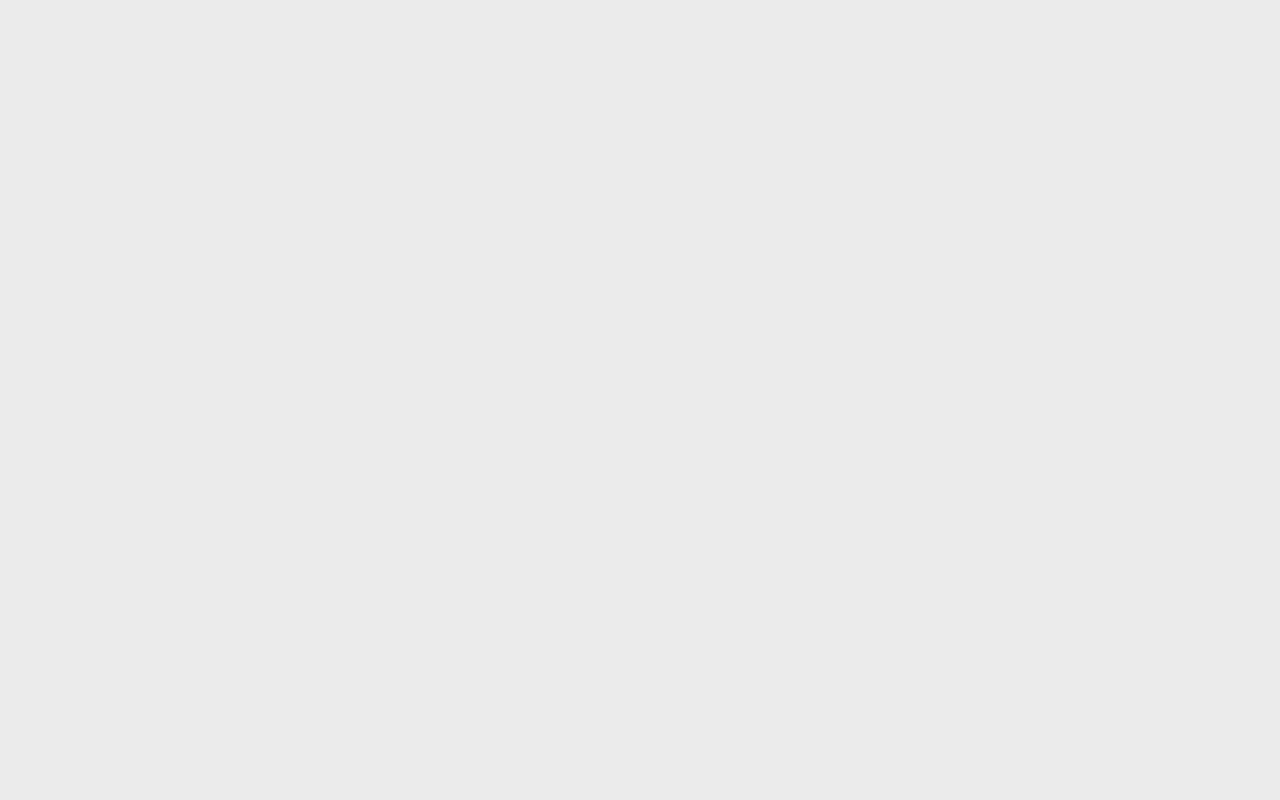
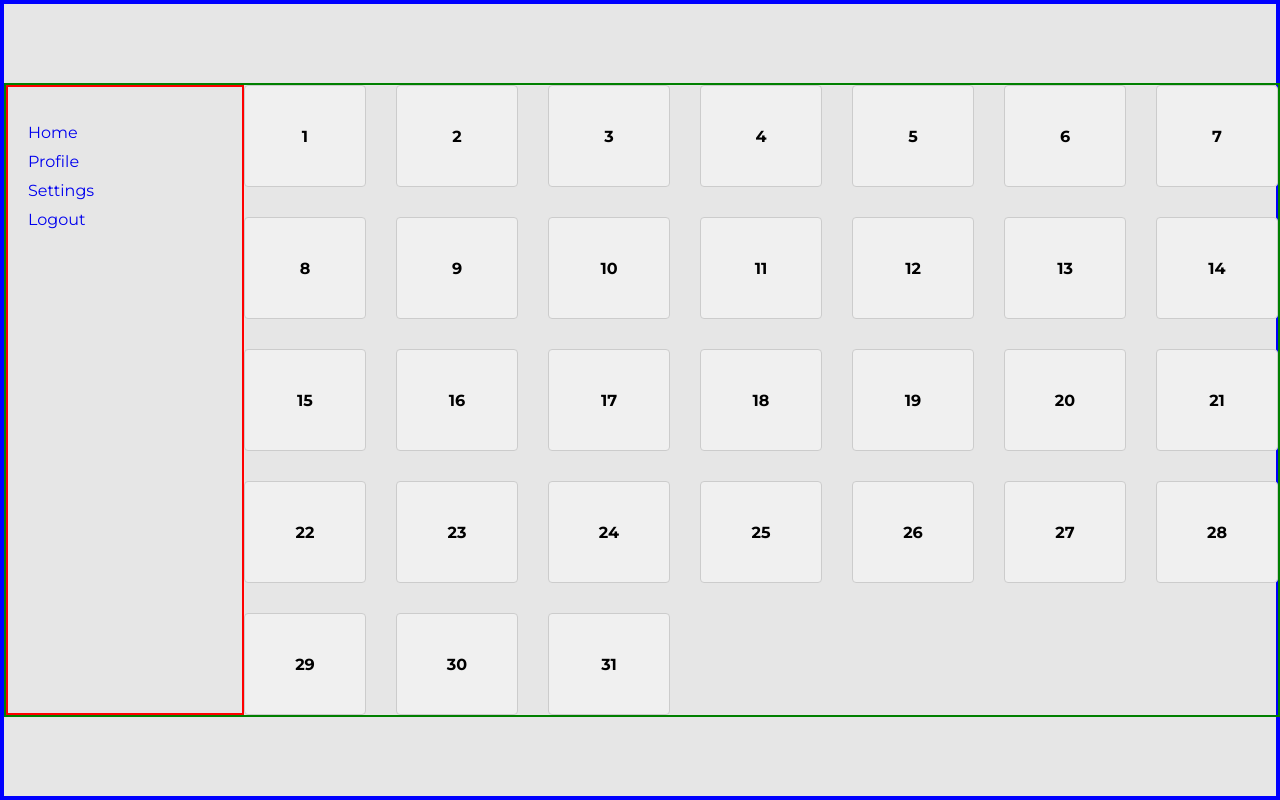
Before and after one commit to jacekrudek/daily-milestones, a React app in the folder client/: page /home in a window 1280 px wide. Before the commit this address had no page. Built offline with nearby package versions, Linux system fonts and the light colour scheme.

Commit message:
homepage template

```diff
--- a/client/public/index.html
+++ b/client/public/index.html
@@ -10,7 +10,10 @@
       content="Web site created using create-react-app"
     />
     <link rel="apple-touch-icon" href="%PUBLIC_URL%/logo192.png" />
-    <link href="https://fonts.googleapis.com/css2?family=Montserrat:wght@400;700&display=swap" rel="stylesheet">
+    <link
+      href="https://fonts.googleapis.com/css2?family=Montserrat:wght@400;700&display=swap"
+      rel="stylesheet"
+    />
     <!--
       manifest.json provides metadata used when your web app is installed on a
       user's mobile device or desktop. See https://developers.google.com/web/fundamentals/web-app-manifest/
--- a/client/src/components/App.js
+++ b/client/src/components/App.js
@@ -2,6 +2,7 @@ import React, { useState, useEffect } from "react";
 import { BrowserRouter as Router, Routes, Route } from "react-router-dom";
 import Login from "./Login";
 import Register from "./Register";
+import Home from "./Home";
 
 function App() {
   return (
@@ -10,6 +11,7 @@ function App() {
         <Route path="/" element={<Login />} />
         <Route path="/register" element={<Register />} />
         <Route path="/login" element={<Login />} />
+        <Route path="/home" element={<Home />} />
       </Routes>
     </Router>
   );
--- /dev/null
+++ b/client/src/components/Home.js
@@ -0,0 +1,56 @@
+import React, { useEffect, useState } from "react";
+import { useNavigate } from "react-router-dom";
+import "../styles/Home.scss";
+
+function Home() {
+  const navigate = useNavigate();
+
+  const handleRegisterRedirect = () => {
+    navigate("/register");
+  };
+
+  const generateDays = () => {
+    const days = [];
+    const date = new Date();
+    const currentYear = date.getFullYear();
+    const month = date.getMonth();
+    const daysInMonth = new Date(currentYear, month + 1, 0).getDate();
+
+    for (let i = 1; i <= 31; i++) {
+      days.push(i);
+    }
+    return days;
+  };
+
+  const days = generateDays();
+
+  return (
+    <div className="homeContainer">
+      <div className="navbar">
+        <ul>
+          <li>
+            <a href="#">Home</a>
+          </li>
+          <li>
+            <a href="#">Profile</a>
+          </li>
+          <li>
+            <a href="#">Settings</a>
+          </li>
+          <li>
+            <a href="#">Logout</a>
+          </li>
+        </ul>
+      </div>
+      <div className="calendar">
+        {days.map((day) => (
+          <div key={day} className="dayTile">
+            {day}
+          </div>
+        ))}
+      </div>
+    </div>
+  );
+}
+
+export default Home;
--- a/client/src/components/Login.js
+++ b/client/src/components/Login.js
@@ -31,7 +31,7 @@ function Login() {
       const data = await response.json();
 
       localStorage.setItem("token", data.token);
-      navigate("/dashboard");
+      navigate("/home");
     } catch (error) {
       setError(error.message);
     }
--- /dev/null
+++ b/client/src/styles/Home.scss
@@ -0,0 +1,69 @@
+// src/styles/Home.scss
+html, body {
+    margin: 0;    /* Remove default margin */
+    padding: 0;   /* Remove default padding */
+    border: 2px solid blue;
+    display: flex;
+    flex-direction: row;
+    justify-content: flex-start;
+    flex-grow: 1;
+}
+
+#root {
+    width: 100%;
+}
+
+.homeContainer {
+    display: flex;
+    width: 100%;
+    border: 2px solid green;
+    margin: 0;
+  }
+
+  .navbar {
+    width: 200px; /* Set the width of the navbar */
+    padding: 20px;
+    border: 2px solid red;
+  }
+
+  .navbar ul {
+    list-style-type: none; /* Remove default list styling */
+    padding: 0;
+  }
+
+  .navbar li {
+    margin-bottom: 10px;
+  }
+
+  .navbar a {
+    text-decoration: none;
+  }
+
+  .navbar a:hover {
+    text-decoration: underline;
+  }
+
+  .calendar {
+    display: grid;
+    grid-template-columns: repeat(7, 1fr); // 7 columns for 7 days of the week
+    gap: 30px;
+    //width: 100%;
+  }
+
+  .dayTile {
+    display: flex;
+    align-items: center;
+    justify-content: center;
+    background-color: #f0f0f0;
+    border: 1px solid #ccc;
+    border-radius: 4px;
+    padding: 10px;
+    font-size: 16px;
+    font-weight: bold;
+    height: 80px;
+    width: 100px;
+  }
+
+  .footerArea {
+    margin-top: 20px;
+  }
--- a/client/src/styles/LoginRegister.scss
+++ b/client/src/styles/LoginRegister.scss
@@ -1,6 +1,7 @@
 html,
 body {
     height: 100%;
+    width: 100%;
     margin: 0;
     padding: 0;
     box-sizing: border-box;
```
